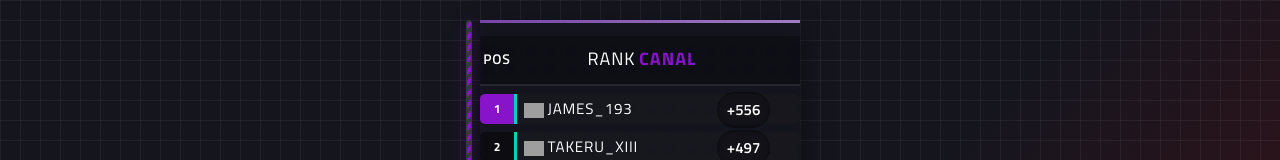
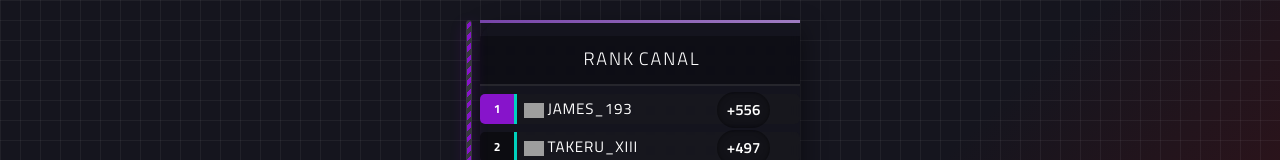
Before and after one commit to PCSolucion/leaderboards_f1, a plain HTML site: page index.html in a window 1280 px wide. Shown: the top 160 px of the page. Drawn offline with nearby package versions, Linux system fonts and the light colour scheme; grey boxes are pictures that could not be loaded.

Commit message:
cabecera estilizada

```diff
--- a/index.html
+++ b/index.html
@@ -11,8 +11,8 @@
 <div id="table-container">
   <table>
     <tr>
-      <th style="font-size: 14px;">POS</th>
-      <th style="text-align: center;"><span class="f1-text" style="font-size: 18px;">RANK</span> <span class="f1-text-bold" style="font-size: 18px;">CANAL</span></th>
+      <th style="font-size: 14px;"></th>
+      <th style="text-align: center;"><span class="f1-text" style="font-size: 18px; color: #fff; letter-spacing: 2px; font-weight: 300;">RANK</span> <span class="f1-text-bold" style="font-size: 18px; color: #fff; letter-spacing: 2px; font-weight: 300;">CANAL</span></th>
       <th></th>
     </tr>
   </table>
--- a/style.css
+++ b/style.css
@@ -113,7 +113,7 @@ table {
   max-width: 320px;
   /* separación entre las filas de la tabla */
   border-spacing: 0 0.1rem;
-  border-radius: 0;
+  border-radius: 24px 0 0 0;
   box-shadow: 0 10px 25px rgba(0, 0, 0, 0.5);
   backdrop-filter: blur(5px);
   overflow: visible;
```
